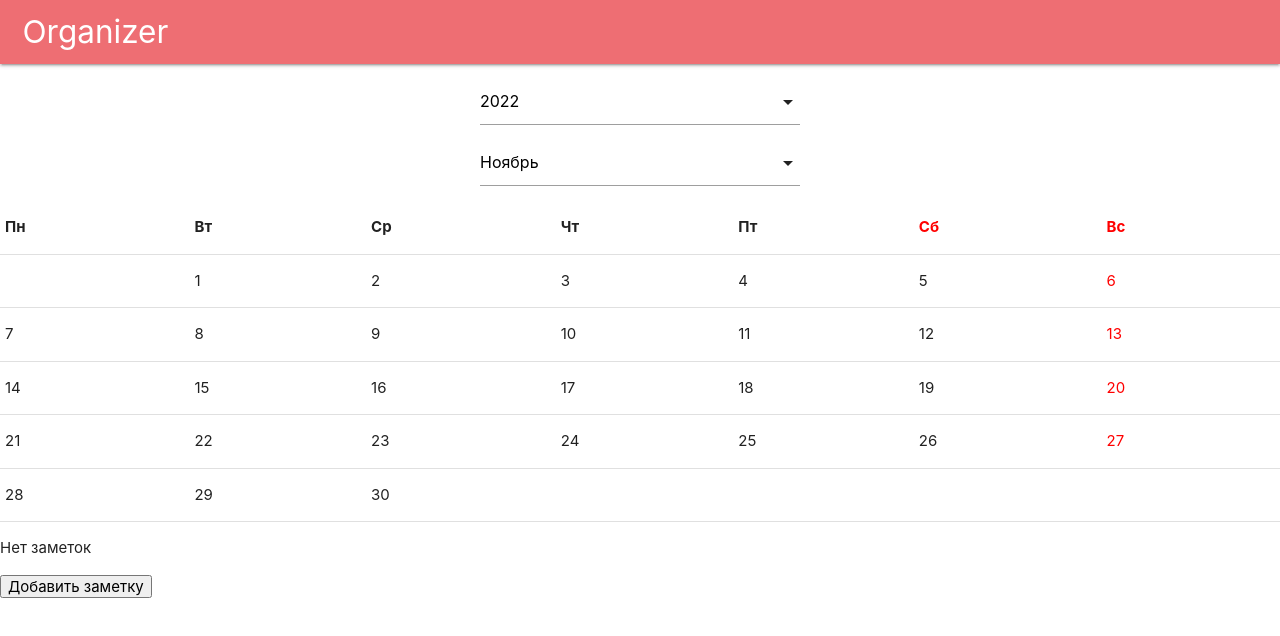
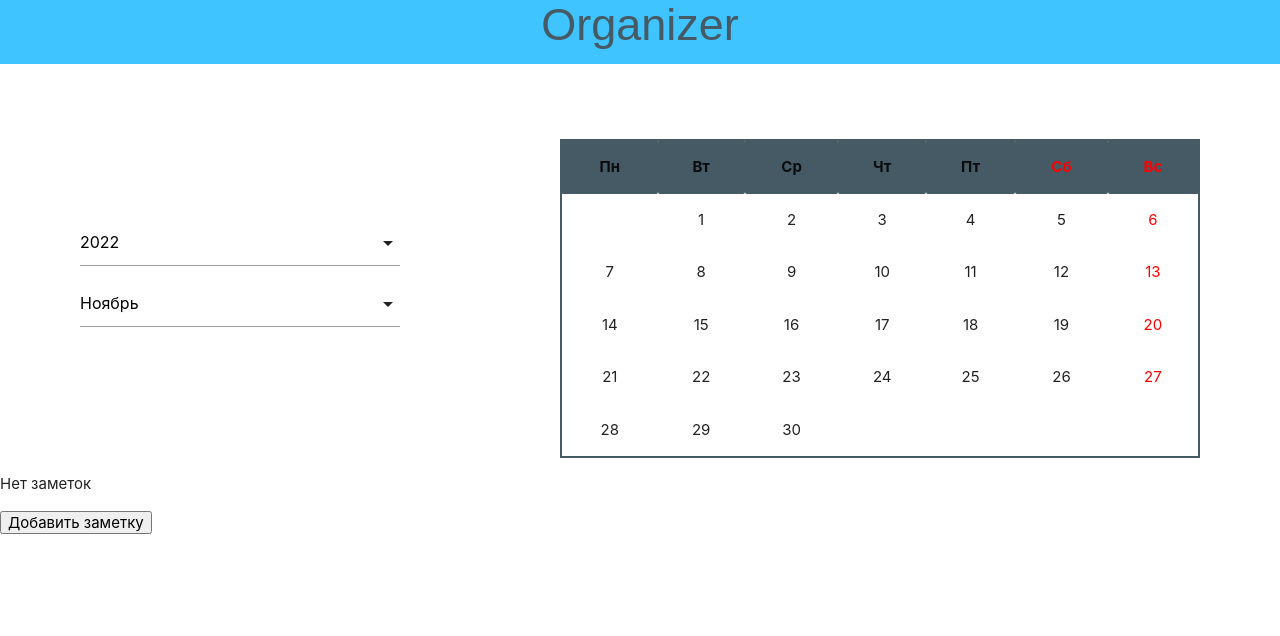
Before and after one commit to Rustam9724/Organizer, a React (Create React App) app: page / in a window 1280 px wide. Shown: the top 636 px of the page. Built offline with nearby package versions, Linux system fonts and the light colour scheme.

Commit message:
init: calendat style

```diff
--- a/src/App.js
+++ b/src/App.js
@@ -39,8 +39,10 @@ function App() {
       <div>
           <Header />
         <main>
-          <DatePicker date={date} setDate={setDate}/>
-          <Calendar date={date} setDate={setDate}/>
+          <div className="date-section">
+            <DatePicker date={date} setDate={setDate}/>
+            <Calendar date={date} setDate={setDate}/>
+          </div>
           <ToDoList date={date} notesList={notesList} setNotesList={setNotesList}/>
         </main>
       </div>
--- a/src/components/Calendar.jsx
+++ b/src/components/Calendar.jsx
@@ -41,16 +41,29 @@ function Calendar({date, setDate}) {
     for (let i = 0; i < ROWS; i++) {
         tr = [];
         for (let j = 0; j < 7; j++) {
-            tr.push(<td key={j.toString()} onClick={event => clickHandler(event)} className={j === 6 || j === 7 ? 'day-off' : null}>{k > 0 && k <= daysInMonth ? k : ''}</td>)
+            let clsName;
+            if ((k > 0 && k <= daysInMonth) && (j === 6 || j === 7)) {
+                clsName = 'day-off day-number'
+            } else if (k > 0 && k <= daysInMonth) {
+                clsName = 'day-number'
+            } else {
+                clsName = '';
+            }
+            tr.push(<td
+                        key={j.toString()}
+                        onClick={event => clickHandler(event)}
+                        className={clsName}>
+                            {k > 0 && k <= daysInMonth ? k : ''}
+                    </td>)
             k++;
         }
         table.push(<tr key={i.toString()}>{tr}</tr>)
     }
 
     return (
-        <table border='1'>
+        <table border='1' className="calendar">
             <thead>
-                <tr>
+                <tr className="daysOfWeek">
                     <th>Пн</th>
                     <th>Вт</th>
                     <th>Ср</th>
--- a/src/components/Header.jsx
+++ b/src/components/Header.jsx
@@ -1,25 +1,9 @@
-import M from 'materialize-css';
-import { Navbar, Icon} from 'react-materialize';
 
 function Header() {
     return (
-        <Navbar
-            alignLinks="right"
-            brand={<a className="brand-logo" href="!#">Organizer</a>}
-            id="mobile-nav"
-            menuIcon={<Icon>menu</Icon>}
-            options={{
-                draggable: true,
-                edge: 'left',
-                inDuration: 250,
-                onCloseEnd: null,
-                onCloseStart: null,
-                onOpenEnd: null,
-                onOpenStart: null,
-                outDuration: 200,
-                preventScrolling: true
-            }}
-        />
+        <div className="header #40c4ff light-blue accent-2">
+            <h1 className="">Organizer</h1>
+        </div>
     )
 }
 
--- a/src/components/MonthPicker.jsx
+++ b/src/components/MonthPicker.jsx
@@ -1,3 +1,4 @@
+import M from 'materialize-css';
 import { Select } from 'react-materialize';
 
 let months = ['Январь', 'Февраль', 'Март', 'Апрель', 'Май', 'Июнь', 'Июль', 'Август', 'Сентябрь', 'Октябрь', 'Ноябрь', 'Декабрь'];
--- a/src/index.css
+++ b/src/index.css
@@ -5,6 +5,7 @@ body {
     sans-serif;
   -webkit-font-smoothing: antialiased;
   -moz-osx-font-smoothing: grayscale;
+  box-sizing: border-box;
 }
 
 code {
@@ -12,8 +13,65 @@ code {
     monospace;
 }
 
-.nav-wrapper {
+.header {
   padding: 0 1.5rem 0;
+  height: 64px;
+}
+
+.header h1 {
+  margin: 0 auto;
+  width: max-content;
+  font-size: 3rem;
+  color: #455a64;
+  font-family: sans-serif;
+}
+
+.date-section {
+  display: flex;
+  align-items: center;
+  padding: 5rem 0 0;
+}
+
+@media (max-width: 549px) {
+  .date-section {
+    flex-direction: column;
+  }
+}
+
+.calendar {
+  width: 50%;
+  margin: 0 auto;
+}
+
+@media (max-width: 549px) {
+  .calendar {
+    width: 90%;
+  }
+}
+
+table {
+  border: 2px solid #455a64;
+}
+
+tr {
+  border-bottom: none;
+}
+
+.daysOfWeek {
+  background-color: #455a64;
+}
+
+td, th {
+  text-align: center;
+  width: 20px;
+}
+
+td {
+  cursor: pointer;
+}
+
+.day-number:hover {
+  background-color: #455a64;
 }
 
 .deleted {
@@ -26,5 +84,11 @@ code {
 
 .date-picker {
   width: 25%;
-  margin: 0 auto;
+  margin: 0 auto 50px;
 }
+
+@media (max-width: 549px) {
+  .date-picker {
+    width: 60%;
+  }
+}
```
